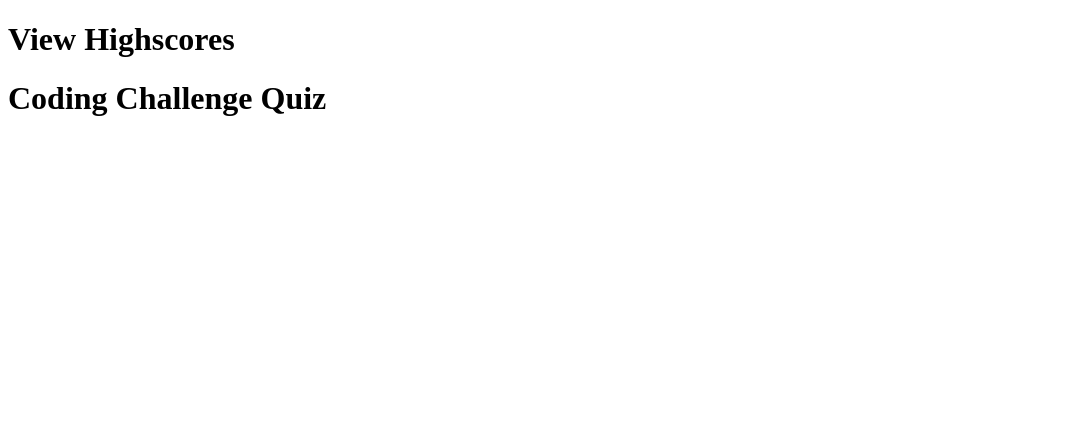
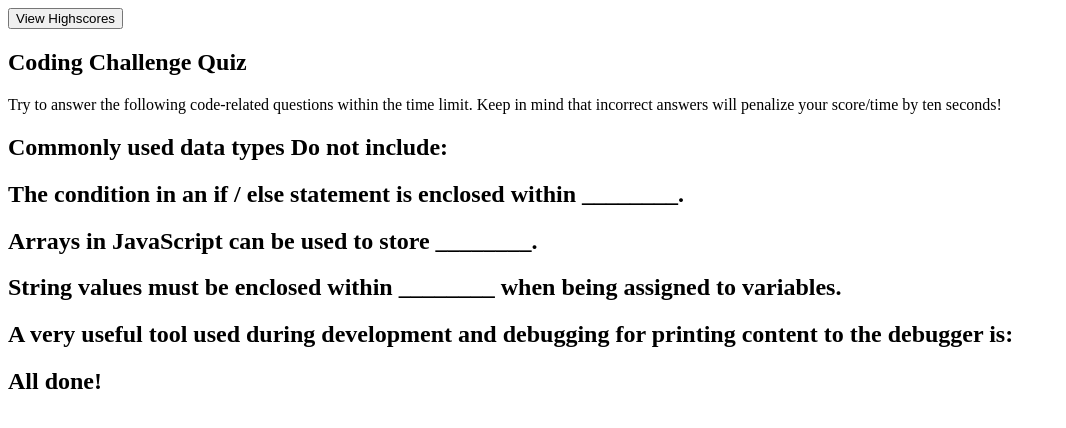
Before and after one commit to Dannysaravia001/Coding-Challenge-Quiz, a plain HTML site: page index.html in a window 1280 px wide. Shown: the whole page, without its empty margins (0-1066 px from the left). Drawn offline with Linux system fonts and the light colour scheme.

Commit message:
Added questions to html

```diff
--- a/index.html
+++ b/index.html
@@ -1,5 +1,5 @@
 <!DOCTYPE html>
-<html>
+<html lang="en">
     <header>
         <title>Coding challenge Quiz</title>
         </title>
@@ -7,13 +7,44 @@
         <style src="Assets/CSS/style.css"></style>
     </header>
     <body>
+        <nav>
+            <button type="button" id="highScoresBtn">View Highscores</button>
+        </nav>
         <head>
             <div>
-                <h1>View Highscores</h1>
+                <h2 class="Header">Coding Challenge Quiz</h2>
             </div>
             <div>
-                <h1>Coding Challenge Quiz</h1>
+                <p>Try to answer the following code-related questions within the time limit. Keep in mind that incorrect answers will penalize your score/time by ten seconds!</p>
             </div>
         </head>
+
+
+
+        <section>
+            <h2>Commonly used data types Do not include:</h2>
+
+        </section>
+        <section>
+            <h2>The condition in an if / else statement is enclosed within ________.</h2>
+
+        </section>
+        <section>
+            <h2>Arrays in JavaScript can be used to store ________.</h2>
+
+        </section>
+        <section>
+            <h2>String values must be enclosed within ________ when being assigned to variables.</h2>
+
+        </section>
+        <section>
+            <h2>A very useful tool used during development and debugging for printing content to the debugger is:</h2>
+        </section>
+        <section>
+            <h2>All done!</h2>
+
+        </section>
+
+
     </body>
 </html>
```
